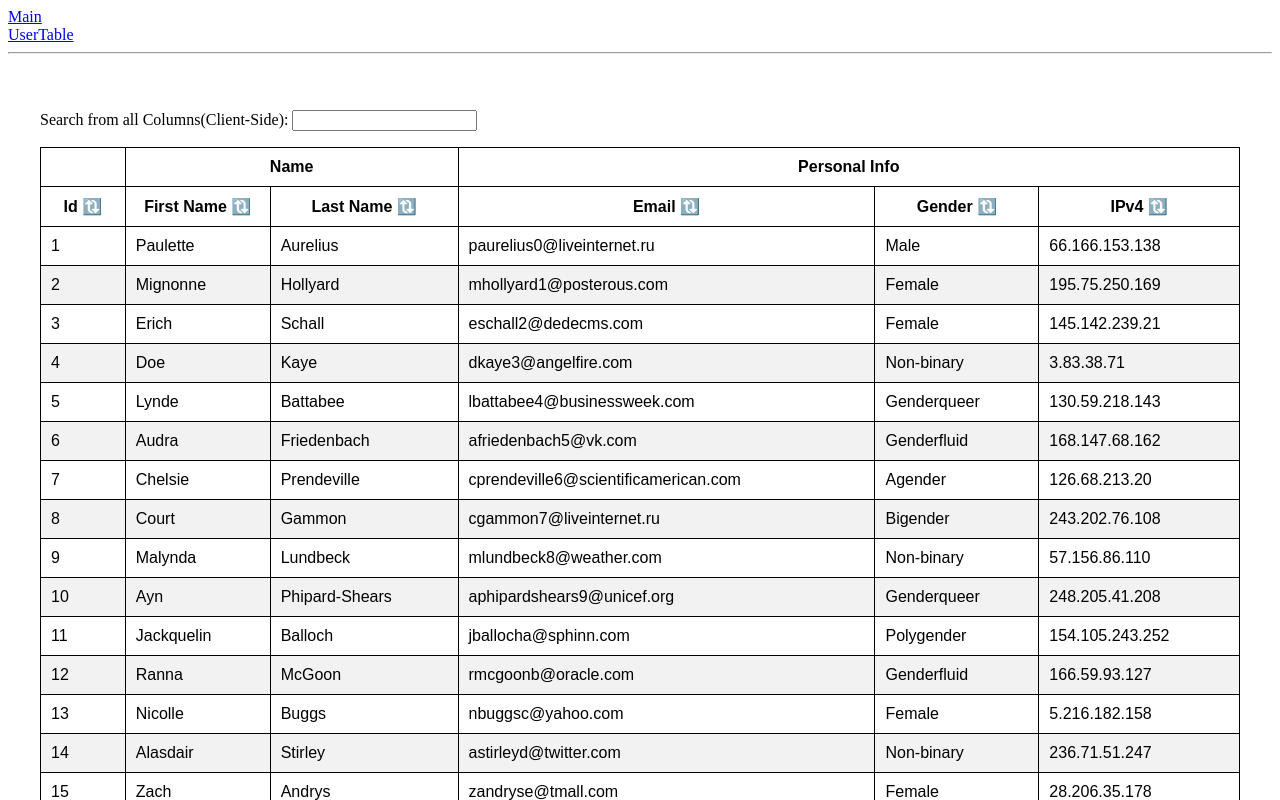
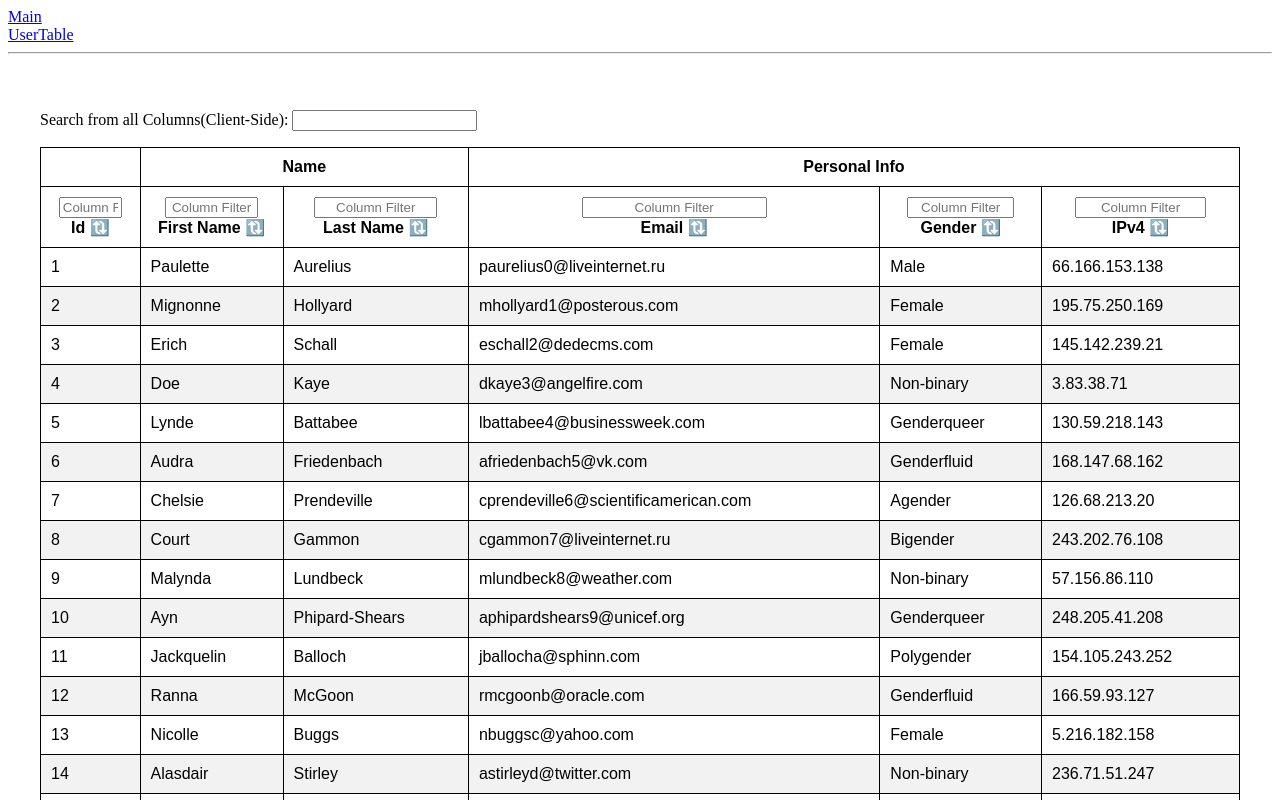
Before and after one commit to jeongookmoon/react-experiment, a React app: page /userTable in a window 1280 px wide. Shown: the top 800 px of the page. Built offline with nearby package versions, Linux system fonts and the light colour scheme.

Commit message:
added column filter

```diff
--- /dev/null
+++ b/src/pages/userTable/components/columnFilter.component.tsx
@@ -0,0 +1,21 @@
+import React, { ReactElement } from 'react';
+import { FilterProps } from 'react-table';
+
+// TODO: Findout proper type
+// eslint-disable-next-line @typescript-eslint/no-explicit-any
+export const ColumnFilter = ({ column }: FilterProps<any>): ReactElement => {
+  const {
+    filterValue,
+    setFilter,
+  }: { filterValue: string; setFilter: (filterValue: string) => void } = column;
+  return (
+    <span>
+      <input
+        value={filterValue || ''}
+        onChange={event => setFilter(event.target.value)}
+        style={{ maxWidth: '70%', textAlign: 'center' }}
+        placeholder="Column Filter"
+      />
+    </span>
+  );
+};
--- a/src/pages/userTable/components/table.component.tsx
+++ b/src/pages/userTable/components/table.component.tsx
@@ -1,12 +1,21 @@
 import React, { ReactElement, useMemo } from 'react';
-import { useTable, useSortBy, useGlobalFilter } from 'react-table';
+import { useTable, useSortBy, useGlobalFilter, useFilters } from 'react-table';
 import { GROUPED_COLUMNS } from '../constants/columns';
 import MOCK_DATA from '../../../../mock_data/data__id_name_email_gender_ip.json';
 import { SearchComponent } from './search.component';
+import { ColumnFilter } from './columnFilter.component';
 
 function TableComponent(): ReactElement {
   const columns = useMemo(() => GROUPED_COLUMNS, []);
   const data = useMemo(() => MOCK_DATA, []);
+
+  const defaultColumn = useMemo(
+    // pre-requisite to redner('Filter')
+    () => ({
+      Filter: ColumnFilter,
+    }),
+    []
+  );
 
   const {
     getTableProps,
@@ -20,7 +29,9 @@ function TableComponent(): ReactElement {
     {
       columns,
       data,
+      defaultColumn, // pre-requisite to redner('Filter')
     },
+    useFilters,
     useGlobalFilter,
     useSortBy
   );
@@ -40,15 +51,21 @@ function TableComponent(): ReactElement {
             >
               {aHeaderGroup.headers.map((aColumn, thIndex) => (
                 <th
-                  {...aColumn.getHeaderProps(aColumn.getSortByToggleProps())}
+                  {...aColumn.getHeaderProps()}
                   style={{
                     background: 'white',
                     maxWidth: '50px',
                   }}
                   key={'tableHeader' + thIndex}
                 >
+                  <div>
+                    {aColumn.canFilter ? aColumn.render('Filter') : null}
+                  </div>
+                  <div>
                     {aColumn.render('Header')}
-                  <span>
+
+                    {/* Apply SortByToggle on Span only */}
+                    <span {...aColumn.getSortByToggleProps()}>
                       {aColumn.isSorted
                         ? aColumn.isSortedDesc
                           ? ' 🔽'
@@ -57,6 +74,7 @@ function TableComponent(): ReactElement {
                         ? ' 🔃'
                         : ''}
                     </span>
+                  </div>
                 </th>
               ))}
             </tr>
```
Also changed, not shown: src/pages/userTable/constants/columns.tsx (+8 -0 lines). Lines whose indentation alone changed are shown as unchanged.
